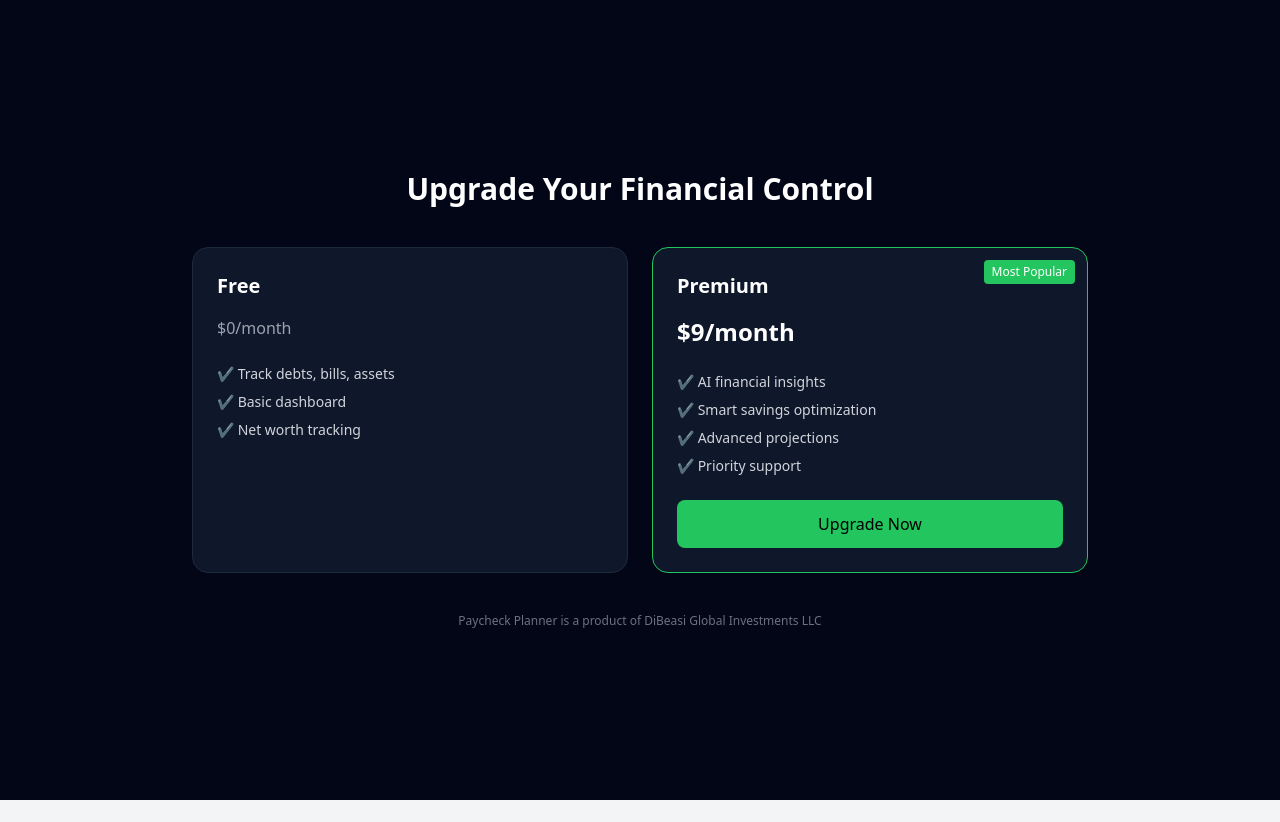
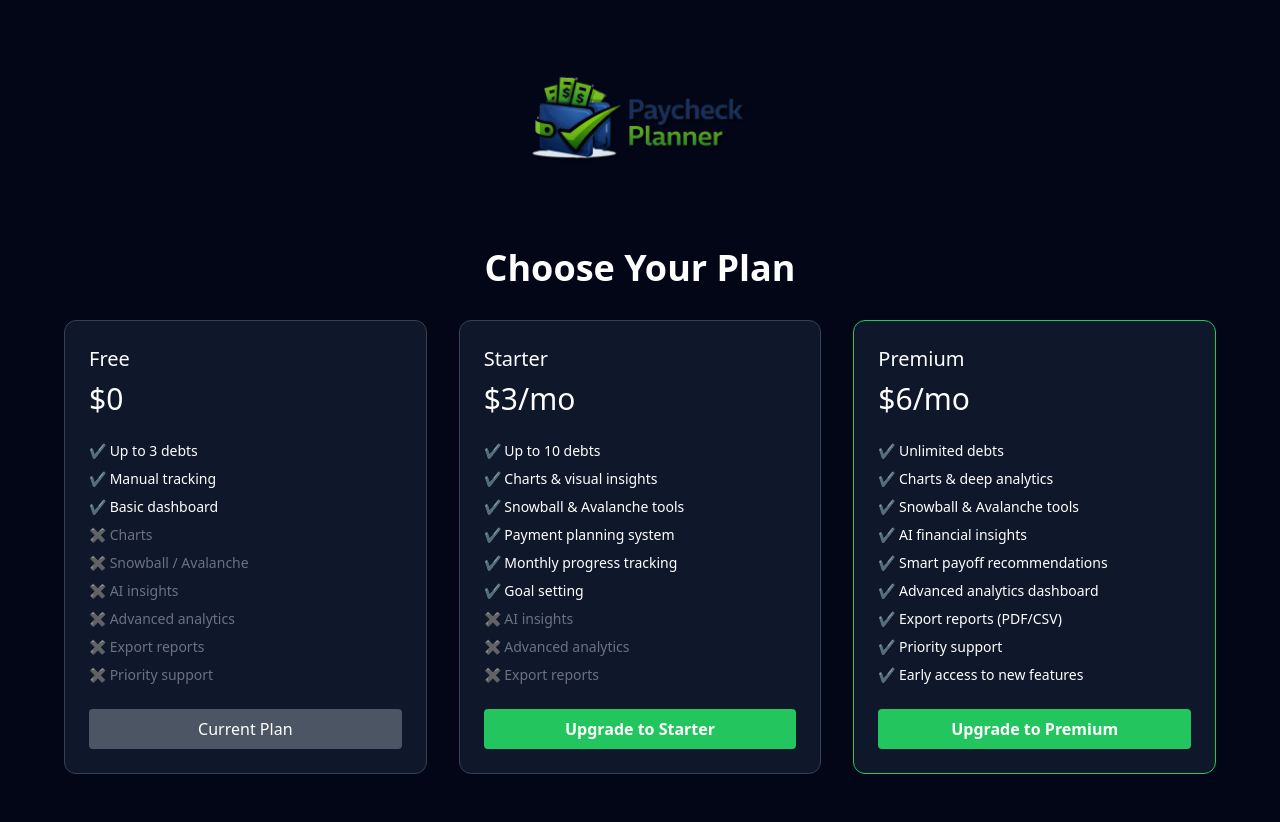
Before and after one commit to dibeasiglobalinvestments-star/paycheckplanner, a Next.js app: page /pricing in a window 1280 px wide. Before the commit the page ends 800 px from the top, so only its background shows below. Built offline with nearby package versions, Linux system fonts and the light colour scheme.

Commit message:
working stripe checkout + pricing UI complete

```diff
--- a/app/api/webhook/route.ts
+++ b/app/api/webhook/route.ts
@@ -1,68 +1,47 @@
-import { headers } from "next/headers"
+import { NextResponse } from "next/server"
 import Stripe from "stripe"
-import { NextResponse } from "next/server"
-import { supabase } from "@/lib/supabase"
+import { createClient } from "@supabase/supabase-js"
 
-const stripe = new Stripe(process.env.STRIPE_SECRET_KEY as string)
+const stripe = new Stripe(process.env.STRIPE_SECRET_KEY!)
+
+const supabase = createClient(
+  process.env.NEXT_PUBLIC_SUPABASE_URL!,
+  process.env.SUPABASE_SERVICE_ROLE_KEY!
+)
 
 export async function POST(req: Request) {
   const body = await req.text()
-  const sig = headers().get("stripe-signature") as string
+  const sig = req.headers.get("stripe-signature")!
 
-  let event: Stripe.Event
+  let event
 
   try {
     event = stripe.webhooks.constructEvent(
       body,
       sig,
-      process.env.STRIPE_WEBHOOK_SECRET as string
+      process.env.STRIPE_WEBHOOK_SECRET!
     )
   } catch (err) {
-    console.error("Webhook signature error:", err)
-    return new NextResponse("Invalid signature", { status: 400 })
+    return NextResponse.json({ error: "Webhook error" }, { status: 400 })
   }
 
-  try {
-    switch (event.type) {
-      case "checkout.session.completed": {
-        const session = event.data.object as Stripe.Checkout.Session
+  // 🔥 SUCCESSFUL PAYMENT
+  if (event.type === "checkout.session.completed") {
+    const session = event.data.object as any
 
-        const userId = session.metadata?.user_id
-        const customerId = session.customer as string
-        const subscriptionId = session.subscription as string
+    const userId = session.metadata.userId
+    const priceId = session.items?.data?.[0]?.price?.id
 
-        if (!userId) break
+    let plan = "free"
 
-        await supabase.from("subscriptions").upsert({
-          user_id: userId,
-          stripe_customer_id: customerId,
-          stripe_subscription_id: subscriptionId,
-          status: "active",
-        })
+    if (priceId === "price_STARTER_ID") plan = "starter"
+    if (priceId === "price_PREMIUM_ID") plan = "premium"
 
-        break
-      }
+    await supabase
+      .from("profiles")
+      .update({ plan })
+      .eq("id", userId)
+  }
 
-      case "customer.subscription.deleted":
-      case "customer.subscription.updated": {
-        const subscription = event.data.object as Stripe.Subscription
-
-        const customerId = subscription.customer as string
-
-        await supabase
-          .from("subscriptions")
-          .update({
-            status: subscription.status,
-          })
-          .eq("stripe_customer_id", customerId)
-
-        break
-      }
-    }
-
-    return NextResponse.json({ received: true })
-  } catch (err) {
-    console.error("Webhook processing error:", err)
-    return new NextResponse("Webhook error", { status: 500 })
-  }
+  return NextResponse.json({ received: true })
 }
--- a/app/dashboard/DashboardClient.tsx
+++ b/app/dashboard/DashboardClient.tsx
@@ -3,24 +3,37 @@
 import { useEffect, useState } from "react"
 import { createClient } from "@/lib/supabase/client"
 
+import {
+  PieChart,
+  Pie,
+  Cell,
+  Tooltip,
+} from "recharts"
+
 export default function DashboardClient() {
   const supabase = createClient()
 
   const [email, setEmail] = useState<string | null>(null)
+  const [debts, setDebts] = useState<any[]>([])
+  const [income, setIncome] = useState<any[]>([])
 
-  const [debts, setDebts] = useState<any[]>([])
   const [name, setName] = useState("")
   const [amount, setAmount] = useState("")
-
-  const [income, setIncome] = useState<any[]>([])
   const [incomeAmount, setIncomeAmount] = useState("")
 
-  const [monthlyPayment, setMonthlyPayment] = useState("")
+  // 🔥 PLAN STATE
+  const [plan, setPlan] = useState<"free" | "starter" | "premium">("free")
+
+  const [strategy, setStrategy] = useState<"snowball" | "avalanche">("snowball")
 
   useEffect(() => {
     const load = async () => {
       const { data } = await supabase.auth.getUser()
       setEmail(data.user?.email || null)
+
+      // 🔥 TEMP PLAN TEST (CHANGE THIS)
+      setPlan("free") // "starter" | "premium"
+
       fetchDebts()
       fetchIncome()
     }
@@ -37,18 +50,29 @@ export default function DashboardClient() {
     setIncome(data || [])
   }
 
+  // 🔥 ADD DEBT WITH LIMITS
   const addDebt = async () => {
-    if (!name.trim() || !amount) return
+    const { data: userData } = await supabase.auth.getUser()
+    if (!userData.user || !name || !amount) return
 
-    const { data: userData } = await supabase.auth.getUser()
-    if (!userData.user) return
+    // 🔒 FREE LIMIT
+    if (plan === "free" && debts.length >= 3) {
+      alert("Free plan limit reached (3 debts). Upgrade to continue.")
+      return
+    }
+
+    // 🔒 STARTER LIMIT
+    if (plan === "starter" && debts.length >= 10) {
+      alert("Starter plan limit reached (10 debts). Upgrade to Premium.")
+      return
+    }
 
     await supabase.from("debts").insert([
       {
         user_id: userData.user.id,
-        name: name.trim(),
+        name,
         balance: parseFloat(amount),
-        interest: 0,
+        interest: Math.random() * 20,
       },
     ])
 
@@ -57,16 +81,9 @@ export default function DashboardClient() {
     fetchDebts()
   }
 
-  const deleteDebt = async (id: string) => {
-    await supabase.from("debts").delete().eq("id", id)
-    fetchDebts()
-  }
-
   const addIncome = async () => {
-    if (!incomeAmount) return
-
     const { data: userData } = await supabase.auth.getUser()
-    if (!userData.user) return
+    if (!userData.user || !incomeAmount) return
 
     await supabase.from("income").insert([
       {
@@ -79,159 +96,177 @@ export default function DashboardClient() {
     fetchIncome()
   }
 
+  const deleteDebt = async (id: string) => {
+    await supabase.from("debts").delete().eq("id", id)
+    fetchDebts()
+  }
+
   const totalDebt = debts.reduce((sum, d) => sum + Number(d.balance), 0)
-  const totalIncome = income.reduce((sum, i) => sum + Number(i.amount), 0)
 
-  // 💰 PAYOFF CALCULATOR
-  const monthsToPayoff =
-    monthlyPayment && totalDebt > 0
-      ? Math.ceil(totalDebt / Number(monthlyPayment))
-      : 0
+  // 🔥 STRATEGY LOCK (STARTER+)
+  const sortedDebts =
+    plan !== "free"
+      ? strategy === "snowball"
+        ? [...debts].sort((a, b) => a.balance - b.balance)
+        : [...debts].sort((a, b) => b.interest - a.interest)
+      : debts
+
+  // 🔥 AI LOCK (PREMIUM ONLY)
+  const aiInsight =
+    plan === "premium"
+      ? strategy === "snowball"
+        ? "Snowball builds momentum by clearing smaller debts first."
+        : "Avalanche minimizes interest by targeting high-interest debts first."
+      : null
+
+  const pieData = debts.map((d) => ({
+    name: d.name,
+    value: d.balance,
+  }))
+
+  const COLORS = ["#22c55e", "#3b82f6", "#f59e0b", "#ef4444"]
 
   return (
-    <div className="min-h-screen bg-[#020617] text-white flex">
+    <div className="min-h-screen bg-[#020617] text-white p-8">
 
-      {/* SIDEBAR */}
-      <div className="w-64 bg-[#020617] border-r border-white/10 p-6 hidden md:block">
-        <h2 className="text-xl font-bold mb-8">Paycheck Planner</h2>
-
-        <nav className="space-y-4 text-gray-400">
-          <p className="hover:text-white cursor-pointer">Overview</p>
-          <p className="hover:text-white cursor-pointer">Debts</p>
-          <p className="hover:text-white cursor-pointer">Income</p>
-          <p className="hover:text-white cursor-pointer">Insights</p>
-        </nav>
+      {/* HEADER */}
+      <div className="flex justify-between mb-10">
+        <h1 className="text-3xl">Dashboard</h1>
+        <div className="text-right">
+          <p className="text-gray-400">{email}</p>
+          <p className="text-sm text-green-400 capitalize">{plan} plan</p>
+        </div>
       </div>
 
-      {/* MAIN */}
-      <div className="flex-1 p-8">
-
-        {/* HEADER */}
-        <div className="flex justify-between items-center mb-10">
-          <h1 className="text-3xl font-semibold">Dashboard</h1>
-          <p className="text-gray-500 text-sm">{email}</p>
+      {/* TOTAL */}
+      <div className="border p-6 rounded mb-8">
+        <h3>Total Debt</h3>
+        <p className="text-2xl">${totalDebt.toFixed(2)}</p>
       </div>
 
-        {/* CARDS */}
-        <div className="grid grid-cols-1 md:grid-cols-3 gap-6">
+      {/* 🔒 STRATEGY */}
+      {plan !== "free" ? (
+        <div className="mb-6 flex gap-4">
+          <button
+            onClick={() => setStrategy("snowball")}
+            className={`px-4 py-2 rounded ${
+              strategy === "snowball"
+                ? "bg-green-500 text-black"
+                : "bg-gray-700"
+            }`}
+          >
+            Snowball
+          </button>
 
-          <div className="bg-[#020617] border border-white/10 p-6 rounded-xl">
-            <h3 className="text-gray-400 text-sm">Total Debt</h3>
-            <p className="text-3xl font-bold mt-2">
-              ${totalDebt.toFixed(2)}
+          <button
+            onClick={() => setStrategy("avalanche")}
+            className={`px-4 py-2 rounded ${
+              strategy === "avalanche"
+                ? "bg-blue-500"
+                : "bg-gray-700"
+            }`}
+          >
+            Avalanche
+          </button>
+        </div>
+      ) : (
+        <p className="mb-6 text-gray-500">
+          Upgrade to Starter to unlock payoff strategies
         </p>
+      )}
+
+      {/* 🔒 AI */}
+      {plan === "premium" ? (
+        <div className="border p-4 rounded mb-6 bg-white/5">
+          <h3 className="mb-2 font-semibold">AI Insight</h3>
+          <p className="text-gray-300">{aiInsight}</p>
+        </div>
+      ) : (
+        <p className="mb-6 text-gray-500">
+          Upgrade to Premium to unlock AI insights
+        </p>
+      )}
+
+      {/* PAYOFF ORDER */}
+      <div className="border p-4 rounded mb-8">
+        <h3 className="mb-4 font-semibold">Payoff Order</h3>
+
+        {sortedDebts.map((d, i) => (
+          <div key={d.id}>
+            {i + 1}. {d.name} (${d.balance})
+          </div>
+        ))}
       </div>
 
-          <div className="bg-[#020617] border border-white/10 p-6 rounded-xl">
-            <h3 className="text-gray-400 text-sm">Monthly Income</h3>
-            <p className="text-3xl font-bold mt-2">
-              ${totalIncome.toFixed(2)}
+      {/* 🔒 CHART */}
+      {plan !== "free" ? (
+        <div className="border p-6 rounded mb-8">
+          <h3 className="mb-4">Debt Breakdown</h3>
+
+          <div style={{ width: "100%", height: 300 }}>
+            <PieChart width={400} height={300}>
+              <Pie data={pieData} dataKey="value">
+                {pieData.map((_, i) => (
+                  <Cell key={i} fill={COLORS[i % COLORS.length]} />
+                ))}
+              </Pie>
+              <Tooltip />
+            </PieChart>
+          </div>
+        </div>
+      ) : (
+        <p className="mb-8 text-gray-500">
+          Upgrade to Starter to unlock charts
         </p>
-          </div>
-
-          <div className="bg-[#020617] border border-white/10 p-6 rounded-xl">
-            <h3 className="text-gray-400 text-sm">Savings Rate</h3>
-            <p className="text-3xl font-bold mt-2">
-              {totalIncome > 0
-                ? ((totalIncome - totalDebt) / totalIncome * 100).toFixed(0)
-                : 0}%
-            </p>
-          </div>
-
-        </div>
-
-        {/* PAYOFF CALCULATOR */}
-        <div className="mt-10 bg-[#020617] border border-white/10 p-6 rounded-xl max-w-md">
-          <h3 className="mb-4 font-semibold">Debt Payoff Calculator</h3>
-
-          <input
-            placeholder="Monthly Payment"
-            type="number"
-            className="w-full mb-4 p-2 rounded bg-white/5 border border-white/10"
-            value={monthlyPayment}
-            onChange={(e) => setMonthlyPayment(e.target.value)}
-          />
-
-          <p className="text-gray-400">
-            Months to Payoff:{" "}
-            <span className="text-white font-semibold">
-              {monthsToPayoff}
-            </span>
-          </p>
-        </div>
+      )}
 
       {/* ADD DEBT */}
-        <div className="mt-10 bg-[#020617] border border-white/10 p-6 rounded-xl max-w-md">
-          <h3 className="mb-4 font-semibold">Add Debt</h3>
-
+      <div className="mb-6">
         <input
           placeholder="Debt Name"
-            className="w-full mb-2 p-2 rounded bg-white/5 border border-white/10"
           value={name}
           onChange={(e) => setName(e.target.value)}
+          className="p-2 mr-2 text-black"
         />
 
         <input
           placeholder="Amount"
           type="number"
-            className="w-full mb-4 p-2 rounded bg-white/5 border border-white/10"
           value={amount}
           onChange={(e) => setAmount(e.target.value)}
+          className="p-2 mr-2 text-black"
         />
 
-          <button
-            onClick={addDebt}
-            className="bg-green-500 text-black px-4 py-2 rounded w-full"
-          >
-            Save Debt
+        <button onClick={addDebt} className="bg-green-500 px-4 py-2">
+          Add Debt
         </button>
       </div>
 
       {/* ADD INCOME */}
-        <div className="mt-6 bg-[#020617] border border-white/10 p-6 rounded-xl max-w-md">
-          <h3 className="mb-4 font-semibold">Add Income</h3>
-
+      <div className="mb-6">
         <input
-            placeholder="Amount"
+          placeholder="Income"
           type="number"
-            className="w-full mb-4 p-2 rounded bg-white/5 border border-white/10"
           value={incomeAmount}
           onChange={(e) => setIncomeAmount(e.target.value)}
+          className="p-2 mr-2 text-black"
         />
 
-          <button
-            onClick={addIncome}
-            className="bg-blue-500 text-white px-4 py-2 rounded w-full"
-          >
-            Save Income
+        <button onClick={addIncome} className="bg-blue-500 px-4 py-2">
+          Add Income
         </button>
       </div>
 
-        {/* DEBT LIST */}
-        <div className="mt-10 max-w-md">
-          <h3 className="mb-4 font-semibold">Your Debts</h3>
-
+      {/* LIST */}
+      <div>
         {debts.map((d) => (
-            <div
-              key={d.id}
-              className="bg-[#020617] border border-white/10 p-3 rounded mb-2 flex justify-between"
-            >
-              <div>
-                <p>{d.name}</p>
-                <p className="text-gray-400">${d.balance}</p>
-              </div>
-
-              <button
-                onClick={() => deleteDebt(d.id)}
-                className="text-red-400"
-              >
-                Delete
-              </button>
+          <div key={d.id} className="flex justify-between mb-2">
+            {d.name} - ${d.balance}
+            <button onClick={() => deleteDebt(d.id)}>Delete</button>
           </div>
         ))}
       </div>
 
     </div>
-    </div>
   )
 }
--- a/app/pricing/page.tsx
+++ b/app/pricing/page.tsx
@@ -1,69 +1,124 @@
 "use client"
 
+import Image from "next/image"
+
 export default function PricingPage() {
-  const handleCheckout = async () => {
-    const res = await fetch("/api/stripe/checkout", {
+
+  const handleCheckout = async (priceId: string) => {
+    try {
+      const res = await fetch("/api/checkout", {
         method: "POST",
+        headers: {
+          "Content-Type": "application/json",
+        },
+        body: JSON.stringify({ priceId }),
       })
 
       const data = await res.json()
 
       if (data.url) {
         window.location.href = data.url
+      } else {
+        alert(data.error || "Checkout failed")
+      }
+    } catch (err) {
+      console.error(err)
+      alert("Something went wrong")
     }
   }
 
   return (
-    <div className="min-h-screen bg-slate-950 text-white flex items-center justify-center p-6">
-      <div className="max-w-4xl w-full">
+    <div className="min-h-screen bg-[#020617] text-white px-6 pt-6 pb-12">
 
-        <h1 className="text-3xl font-bold text-center mb-10">
-          Upgrade Your Financial Control
+      {/* LOGO */}
+      <div className="flex justify-center mb-6">
+        <Image
+          src="/logo.png"
+          alt="Paycheck Planner"
+          width={300}
+          height={300}
+          priority
+        />
+      </div>
+
+      <h1 className="text-4xl text-center font-bold mb-8">
+        Choose Your Plan
       </h1>
 
-        <div className="grid md:grid-cols-2 gap-6">
+      {/* PLANS */}
+      <div className="grid md:grid-cols-3 gap-8 max-w-6xl mx-auto">
 
-          {/* FREE PLAN */}
-          <div className="bg-slate-900 p-6 rounded-2xl border border-slate-800">
-            <h2 className="text-xl font-semibold mb-4">Free</h2>
-            <p className="text-gray-400 mb-6">$0/month</p>
+        {/* FREE */}
+        <div className="border border-gray-700 rounded-xl p-6 bg-[#0f172a]">
+          <h2 className="text-xl mb-2">Free</h2>
+          <p className="text-3xl mb-6">$0</p>
 
-            <ul className="space-y-2 text-sm text-gray-300">
-              <li>✔ Track debts, bills, assets</li>
+          <ul className="space-y-2 text-sm mb-6">
+            <li>✔ Up to 3 debts</li>
+            <li>✔ Manual tracking</li>
             <li>✔ Basic dashboard</li>
-              <li>✔ Net worth tracking</li>
+            <li className="text-gray-500">✖ Charts</li>
+            <li className="text-gray-500">✖ Snowball / Avalanche</li>
+            <li className="text-gray-500">✖ AI insights</li>
+            <li className="text-gray-500">✖ Advanced analytics</li>
+            <li className="text-gray-500">✖ Export reports</li>
+            <li className="text-gray-500">✖ Priority support</li>
           </ul>
+
+          <button className="w-full bg-gray-600 py-2 rounded">
+            Current Plan
+          </button>
         </div>
 
-          {/* PREMIUM PLAN */}
-          <div className="bg-slate-900 p-6 rounded-2xl border border-green-500 relative">
-            <span className="absolute top-3 right-3 text-xs bg-green-500 px-2 py-1 rounded">
-              Most Popular
-            </span>
+        {/* STARTER */}
+        <div className="border border-gray-700 rounded-xl p-6 bg-[#0f172a]">
+          <h2 className="text-xl mb-2">Starter</h2>
+          <p className="text-3xl mb-6">$3/mo</p>
 
-            <h2 className="text-xl font-semibold mb-4">Premium</h2>
-            <p className="text-2xl font-bold mb-6">$9/month</p>
-
-            <ul className="space-y-2 text-sm text-gray-300 mb-6">
-              <li>✔ AI financial insights</li>
-              <li>✔ Smart savings optimization</li>
-              <li>✔ Advanced projections</li>
-              <li>✔ Priority support</li>
+          <ul className="space-y-2 text-sm mb-6">
+            <li>✔ Up to 10 debts</li>
+            <li>✔ Charts & visual insights</li>
+            <li>✔ Snowball & Avalanche tools</li>
+            <li>✔ Payment planning system</li>
+            <li>✔ Monthly progress tracking</li>
+            <li>✔ Goal setting</li>
+            <li className="text-gray-500">✖ AI insights</li>
+            <li className="text-gray-500">✖ Advanced analytics</li>
+            <li className="text-gray-500">✖ Export reports</li>
           </ul>
 
           <button
-              onClick={handleCheckout}
-              className="w-full bg-green-500 hover:bg-green-600 text-black py-3 rounded-lg font-medium"
+            onClick={() => handleCheckout("price_1TIwD3FNVPZvQT3GJ5vGJ4kR")}
+            className="w-full bg-green-500 py-2 rounded font-semibold"
           >
-              Upgrade Now
+            Upgrade to Starter
           </button>
         </div>
 
+        {/* PREMIUM */}
+        <div className="border border-green-500 rounded-xl p-6 bg-[#0f172a]">
+          <h2 className="text-xl mb-2">Premium</h2>
+          <p className="text-3xl mb-6">$6/mo</p>
+
+          <ul className="space-y-2 text-sm mb-6">
+            <li>✔ Unlimited debts</li>
+            <li>✔ Charts & deep analytics</li>
+            <li>✔ Snowball & Avalanche tools</li>
+            <li>✔ AI financial insights</li>
+            <li>✔ Smart payoff recommendations</li>
+            <li>✔ Advanced analytics dashboard</li>
+            <li>✔ Export reports (PDF/CSV)</li>
+            <li>✔ Priority support</li>
+            <li>✔ Early access to new features</li>
+          </ul>
+
+          <button
+            onClick={() => handleCheckout("price_1TIwE2FNVPZvQT3G1Wf7uVcb")}
+            className="w-full bg-green-500 py-2 rounded font-semibold"
+          >
+            Upgrade to Premium
+          </button>
         </div>
-
-        <p className="text-center text-xs text-gray-500 mt-10">
-          Paycheck Planner is a product of DiBeasi Global Investments LLC
-        </p>
 
       </div>
     </div>
--- a/package.json
+++ b/package.json
@@ -18,7 +18,7 @@
     "next": "^16.1.7",
     "react": "19.2.3",
     "react-dom": "19.2.3",
-    "recharts": "^3.8.0",
+    "recharts": "^3.8.1",
     "resend": "^6.9.4",
     "stripe": "^20.4.1"
   },
```
Also changed, not shown: app/api/checkout/route.ts (+37 -9 lines), app/api/stripe/checkout/route.ts (deleted, +0 -25 lines), lib/supabaseClient.ts (+5 -5 lines), 1 other file (tests, documents, lock files or other folders). Lines whose indentation alone changed are shown as unchanged.
